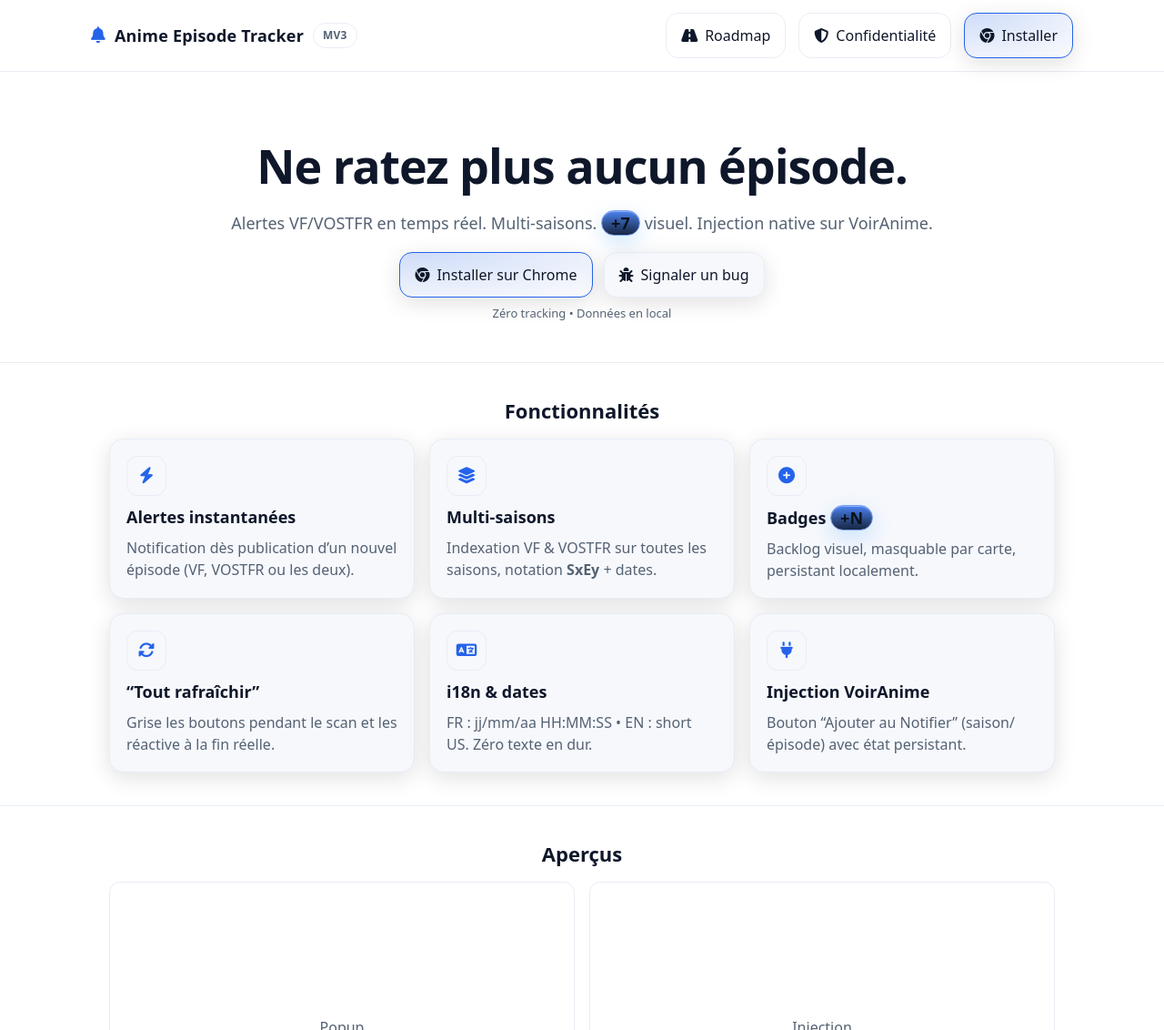
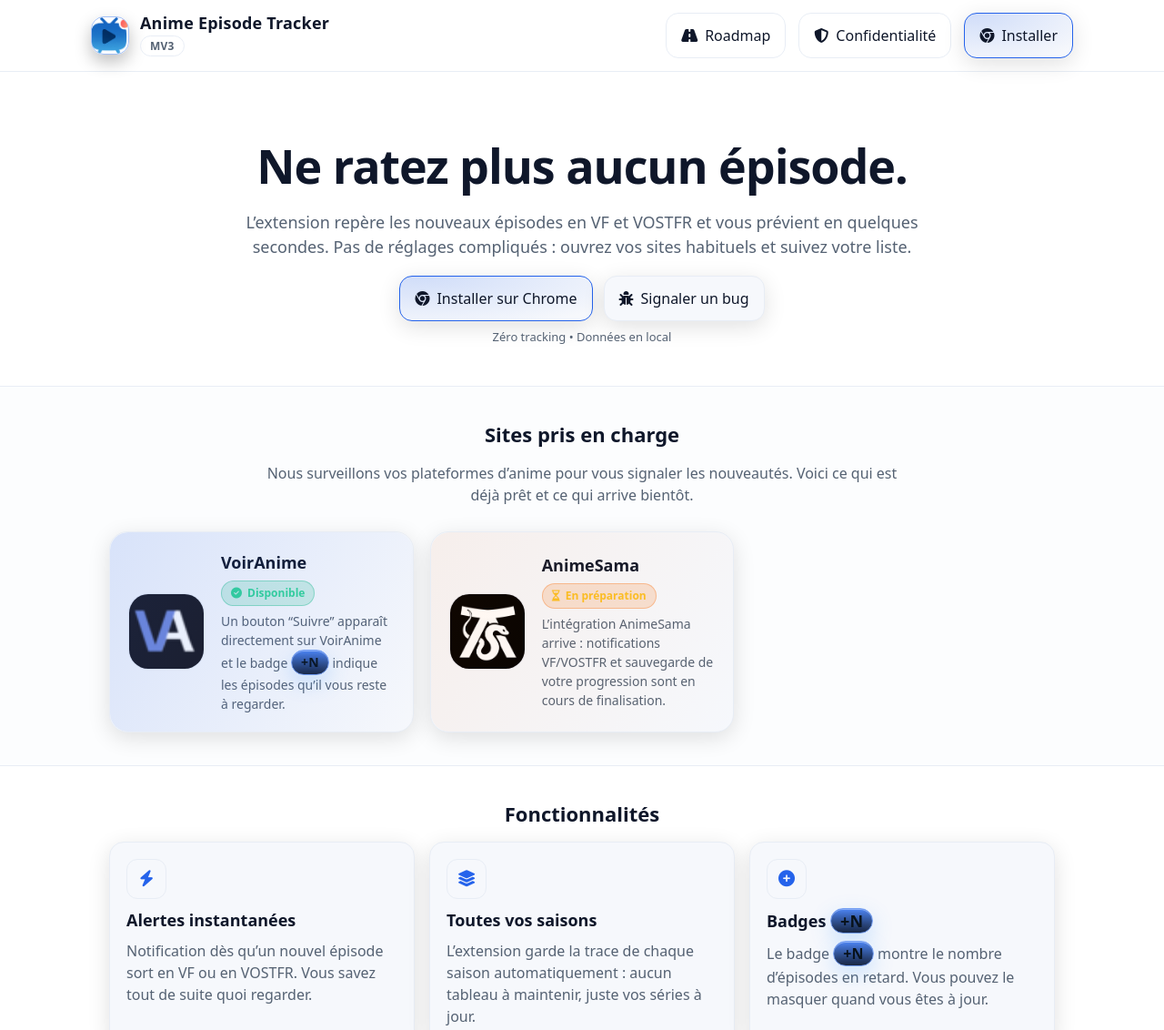
Before and after one commit to KiraOnyx/anime-episode-tracker, a plain HTML site: page index.html in a window 1280 px wide. Shown: the top 1132 px of the page at 91% size. Drawn offline with Linux system fonts and the light colour scheme.

Commit message:
Ajout des sites pris en charge

```diff
--- a/css/style.css
+++ b/css/style.css
@@ -20,8 +20,11 @@ a:hover{ text-decoration:underline; }
   border-bottom:1px solid var(--line);
 }
 .top .bar{ display:flex; align-items:center; justify-content:space-between; padding:14px 0; }
-.brand{ display:flex; align-items:center; gap:10px; font-weight:800; font-size:18px; letter-spacing:.2px; }
-.brand i{ color:var(--accent); }
+.brand{ display:flex; align-items:center; gap:12px; font-size:18px; letter-spacing:.2px; font-weight:800; }
+.brand-logo{ width:42px; height:42px; border-radius:14px; box-shadow:0 8px 18px rgba(0,0,0,.25); border:1px solid color-mix(in oklab, var(--accent) 35%, var(--line)); object-fit:cover; }
+.brand-text{ display:flex; flex-direction:column; line-height:1.1; gap:4px; }
+.brand-title{ font-weight:800; }
+.brand .badge{ margin:0; align-self:flex-start; }
 .nav{ display:flex; gap:14px; }
 
 .btn{
@@ -59,6 +62,26 @@ h2{ font-size:22px; margin:0 0 14px; text-align:center; }
 }
 footer{ padding:28px 0 40px; border-top:1px solid var(--line); color:var(--muted); text-align:center; }
 .note{ color:var(--muted); font-size:13px; text-align:center; margin-top:8px; }
+
+/* -------- Providers -------- */
+.providers{ background:color-mix(in oklab, var(--card) 35%, transparent); }
+.providers-sub{ margin:0 auto 28px; max-width:720px; text-align:center; color:var(--muted); }
+.providers-grid{ display:grid; grid-template-columns:repeat(3,1fr); gap:18px; }
+.provider-card{ display:flex; gap:18px; align-items:center; background:var(--card); border:1px solid var(--line); border-radius:calc(var(--radius) + 4px); padding:20px; box-shadow:var(--shadow); position:relative; overflow:hidden; }
+.provider-card::after{ content:""; position:absolute; inset:0; border-radius:inherit; pointer-events:none; opacity:0.18; transition:opacity .2s ease; }
+.provider-card.is-live::after{ background:linear-gradient(120deg, color-mix(in oklab, var(--accent) 80%, transparent), transparent); }
+.provider-card.is-beta::after{ background:linear-gradient(120deg, rgba(124,58,237,.45), transparent); }
+.provider-card.is-soon::after{ background:linear-gradient(120deg, rgba(249,115,22,.4), transparent); }
+.provider-card:hover::after{ opacity:0.32; }
+.provider-logo{ width:84px; height:84px; border-radius:22px; background:color-mix(in oklab, var(--line) 70%, transparent); display:grid; place-items:center; flex-shrink:0; border:1px solid color-mix(in oklab, var(--line) 80%, transparent); overflow:hidden; }
+.provider-logo img{ width:100%; height:100%; object-fit:cover; }
+.provider-info h3{ margin:0 0 6px; font-size:18px; }
+.provider-info p{ margin:6px 0 0; color:var(--muted); font-size:14px; }
+.provider-status{ display:inline-flex; align-items:center; gap:6px; padding:4px 10px; border-radius:999px; font-size:12px; font-weight:600; color:var(--fg); background:color-mix(in oklab, var(--line) 65%, transparent); border:1px solid color-mix(in oklab, var(--line) 70%, transparent); }
+.provider-card.is-live .provider-status{ background:rgba(16,185,129,.18); color:#34d399; border-color:rgba(16,185,129,.35); }
+.provider-card.is-beta .provider-status{ background:rgba(124,58,237,.18); color:#c4b5fd; border-color:rgba(124,58,237,.35); }
+.provider-card.is-soon .provider-status{ background:rgba(249,115,22,.18); color:#fbbf24; border-color:rgba(249,115,22,.35); }
+.provider-status i{ color:currentColor; }
 
 /* -------- Badge +N premium (visuel) -------- */
 .badgeN{
@@ -120,9 +143,14 @@ footer{ padding:28px 0 40px; border-top:1px solid var(--line); color:var(--muted
 }
 
 /* Responsive */
-@media (max-width:900px){ .grid, .road-grid{ grid-template-columns:1fr 1fr; } }
+@media (max-width:900px){
+  .grid, .road-grid{ grid-template-columns:1fr 1fr; }
+  .providers-grid{ grid-template-columns:1fr 1fr; }
+}
 @media (max-width:640px){
   .grid, .shots, .road-grid{ grid-template-columns:1fr; }
+  .providers-grid{ grid-template-columns:1fr; }
   .nav{ gap:8px; }
-  .brand span{ display:none; }
+  .brand-title{ display:none; }
+  .brand-text{ gap:0; }
 }
--- a/index.html
+++ b/index.html
@@ -19,9 +19,11 @@
   <header class="top">
     <div class="wrap bar">
       <div class="brand">
-        <i class="fa-solid fa-bell"></i>
-        <span>Anime Episode Tracker</span>
-        <small class="badge">MV3</small>
+        <img class="brand-logo" src="assets/icon-1024.png" alt="Logo Anime Episode Tracker" width="40" height="40" loading="lazy">
+        <div class="brand-text">
+          <span class="brand-title">Anime Episode Tracker</span>
+          <small class="badge">MV3</small>
+        </div>
       </div>
       <nav class="nav">
         <a class="btn ghost" href="roadmap.html"><i class="fa-solid fa-road"></i> Roadmap</a>
@@ -33,7 +35,7 @@
 
   <div class="wrap hero">
     <h1 class="h1">Ne ratez plus aucun épisode.</h1>
-    <p class="sub">Alertes VF/VOSTFR en temps réel. Multi-saisons. <span class="badgeN">+7</span> visuel. Injection native sur VoirAnime.</p>
+    <p class="sub">L’extension repère les nouveaux épisodes en VF et VOSTFR et vous prévient en quelques secondes. Pas de réglages compliqués : ouvrez vos sites habituels et suivez votre liste.</p>
     <div class="cta">
       <a class="btn primary" data-href="webstore" data-hide-when-empty target="_blank" rel="noopener"><i class="fa-brands fa-chrome"></i> Installer sur Chrome</a>
       <a class="btn" data-href="feedback_form" data-hide-when-empty target="_blank" rel="noopener"><i class="fa-solid fa-bug"></i> Signaler un bug</a>
@@ -44,6 +46,35 @@
     <p class="note">Zéro tracking • Données en local</p>
   </div>
 
+  <section class="providers">
+    <div class="wrap">
+      <h2>Sites pris en charge</h2>
+      <p class="providers-sub">Nous surveillons vos plateformes d’anime pour vous signaler les nouveautés. Voici ce qui est déjà prêt et ce qui arrive bientôt.</p>
+      <div class="providers-grid">
+        <article class="provider-card is-live">
+          <div class="provider-logo">
+            <img src="assets/providers/VoiAnimeLogo.ico" alt="Logo VoirAnime" width="80" height="80" loading="lazy">
+          </div>
+          <div class="provider-info">
+            <h3>VoirAnime</h3>
+            <span class="provider-status"><i class="fa-solid fa-circle-check"></i> Disponible</span>
+            <p>Un bouton “Suivre” apparaît directement sur VoirAnime et le badge <span class="badgeN">+N</span> indique les épisodes qu’il vous reste à regarder.</p>
+          </div>
+        </article>
+        <article class="provider-card is-soon">
+          <div class="provider-logo">
+            <img src="assets/providers/animesamaLogo.png" alt="Logo AnimeSama" width="80" height="80" loading="lazy">
+          </div>
+          <div class="provider-info">
+            <h3>AnimeSama</h3>
+            <span class="provider-status"><i class="fa-regular fa-hourglass-half"></i> En préparation</span>
+            <p>L’intégration AnimeSama arrive : notifications VF/VOSTFR et sauvegarde de votre progression sont en cours de finalisation.</p>
+          </div>
+        </article>
+      </div>
+    </div>
+  </section>
+
   <section>
     <div class="wrap">
       <h2>Fonctionnalités</h2>
@@ -51,32 +82,32 @@
         <div class="card">
           <div class="icon"><i class="fa-solid fa-bolt"></i></div>
           <h3>Alertes instantanées</h3>
-          <p>Notification dès publication d’un nouvel épisode (VF, VOSTFR ou les deux).</p>
+          <p>Notification dès qu’un nouvel épisode sort en VF ou en VOSTFR. Vous savez tout de suite quoi regarder.</p>
         </div>
         <div class="card">
           <div class="icon"><i class="fa-solid fa-layer-group"></i></div>
-          <h3>Multi-saisons</h3>
-          <p>Indexation VF & VOSTFR sur toutes les saisons, notation <b>SxEy</b> + dates.</p>
+          <h3>Toutes vos saisons</h3>
+          <p>L’extension garde la trace de chaque saison automatiquement : aucun tableau à maintenir, juste vos séries à jour.</p>
         </div>
         <div class="card">
           <div class="icon"><i class="fa-solid fa-circle-plus"></i></div>
           <h3>Badges <span class="badgeN">+N</span></h3>
-          <p>Backlog visuel, masquable par carte, persistant localement.</p>
+          <p>Le badge <span class="badgeN">+N</span> montre le nombre d’épisodes en retard. Vous pouvez le masquer quand vous êtes à jour.</p>
         </div>
         <div class="card">
           <div class="icon"><i class="fa-solid fa-rotate"></i></div>
-          <h3>“Tout rafraîchir”</h3>
-          <p>Grise les boutons pendant le scan et les réactive à la fin réelle.</p>
+          <h3>Rafraîchissement simple</h3>
+          <p>Un clic met toutes les fiches à jour. Le bouton se grise le temps du scan pour vous montrer qu’il travaille.</p>
         </div>
         <div class="card">
           <div class="icon"><i class="fa-solid fa-language"></i></div>
-          <h3>i18n & dates</h3>
-          <p>FR : jj/mm/aa HH:MM:SS • EN : short US. Zéro texte en dur.</p>
+          <h3>Langues et dates claires</h3>
+          <p>Les textes s’adaptent en français ou en anglais et les dates sont affichées au bon format automatiquement.</p>
         </div>
         <div class="card">
           <div class="icon"><i class="fa-solid fa-plug"></i></div>
-          <h3>Injection VoirAnime</h3>
-          <p>Bouton “Ajouter au Notifier” (saison/épisode) avec état persistant.</p>
+          <h3>Intégration VoirAnime</h3>
+          <p>Un bouton “Ajouter” apparaît sur les fiches VoirAnime pour suivre un anime sans quitter la page.</p>
         </div>
       </div>
     </div>
```
Also changed, not shown: privacy.html (+5 -1 lines), roadmap.html (+5 -1 lines), assets/providers/VoiAnimeLogo.ico (added), assets/providers/animesamaLogo.png (added).
